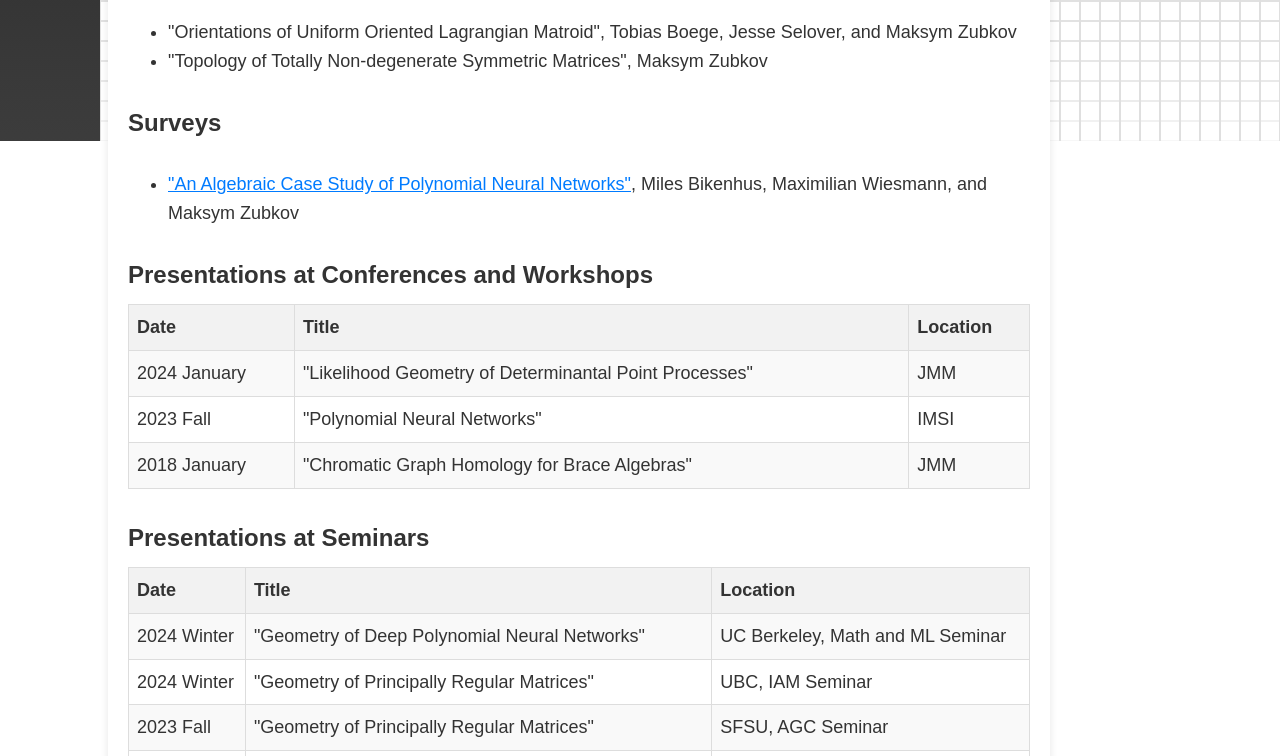
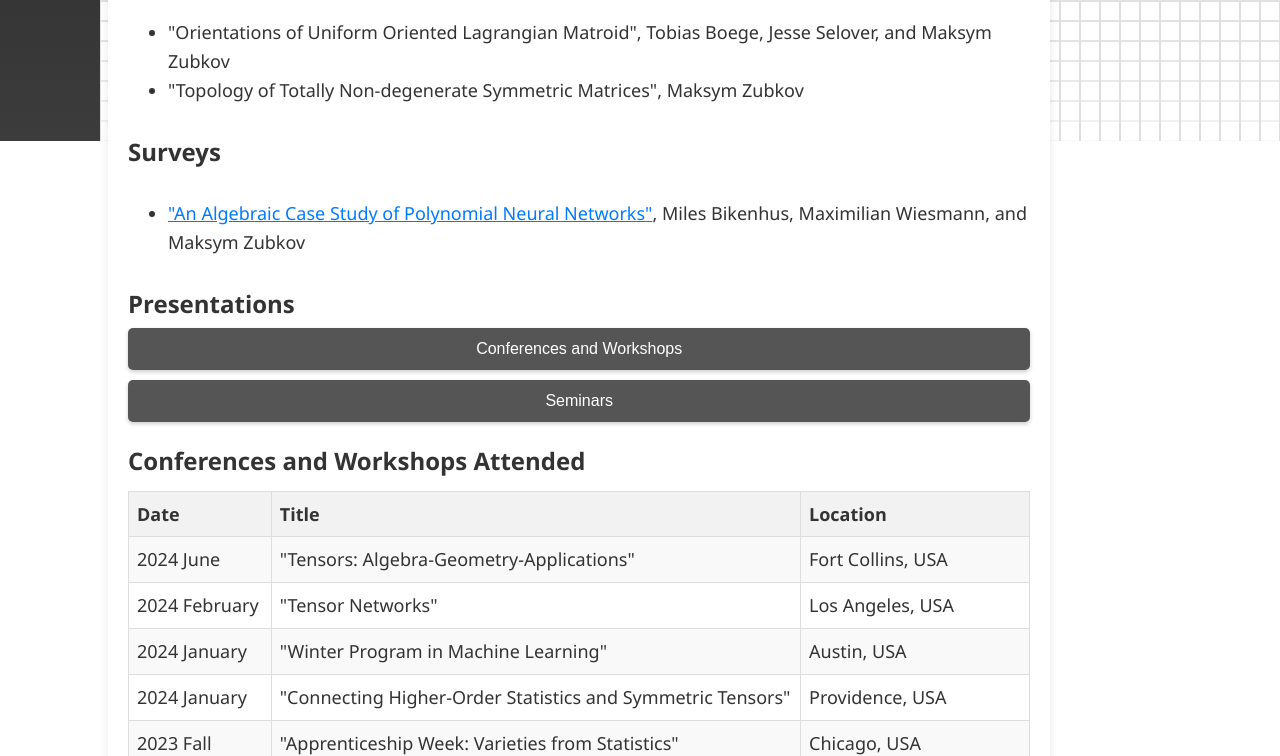
Before and after one commit to maxzubkov/maxzubkov.github.io, a plain HTML site: page research.html in a window 1280 px wide. Shown: the part 659-1415 px from the top of the page. Drawn offline with Linux system fonts and the light colour scheme.

Commit message:
New website version

```diff
--- a/research.html
+++ b/research.html
@@ -149,7 +149,9 @@
             <li> <a href="https://drive.google.com/file/d/1KY_Hx4hCO-9-UDfx9BtlmLfVsYn-vGja/view">"An Algebraic Case Study of Polynomial Neural Networks"</a>, Miles Bikenhus, Maximilian Wiesmann, and Maksym Zubkov</li>
             </ul>
 
-            <h2>Presentations at Conferences and Workshops</h2>
+            <h1>Presentations</h1>
+            <button class="collapsible">Conferences and Workshops</button>
+            <div class="content hidden">
               <table>
                   <tr>
                       <th>Date</th>
@@ -172,8 +174,10 @@
                       <td>JMM</td>
                   </tr>
               </table>
+            </div>
 
-<h2>Presentations at Seminars</h2>
+            <button class="collapsible">Seminars</button>
+            <div class="content hidden">
               <table>
                   <tr>
                       <th>Date</th>
@@ -236,6 +240,7 @@
                       <td>UC Irvine, Undergraduate Math Club</td>
                   </tr>
               </table>
+            </div>
 
 <h2>Conferences and Workshops Attended</h2>
 <table>
--- a/style.css
+++ b/style.css
@@ -10,7 +10,7 @@ to display nicely on a cellphone body, html {
 }
 
         body {
-            font-family: Arial, sans-serif;
+            font-family: 'Segoe UI';
         }
         table {
             width: 100%;
```
Also changed, not shown: index.html (+2 -1 lines). Lines whose indentation alone changed are shown as unchanged.
